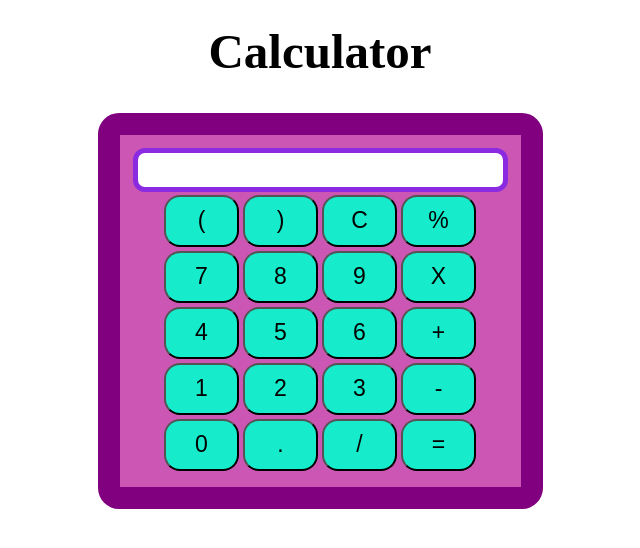
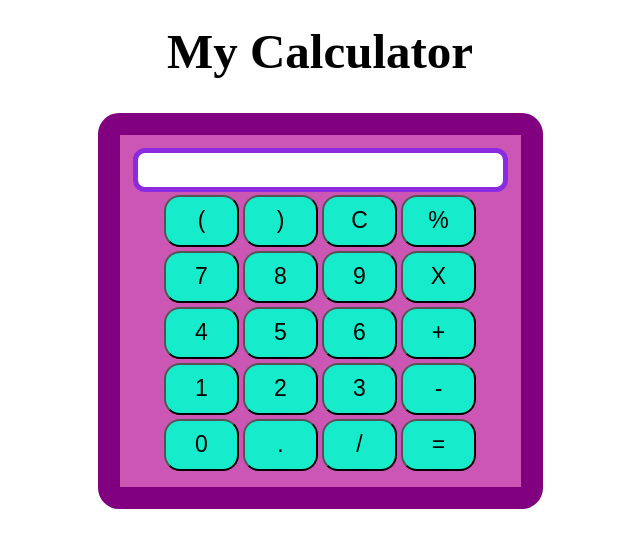
Before and after one commit to Akanksha0808-git/Calculator, a plain HTML site: page index.html in a window 1280 px wide. Shown: the whole page, without its empty margins (320-960 px from the left). Drawn offline with Linux system fonts and the light colour scheme.

Commit message:
again commit

```diff
--- a/index.html
+++ b/index.html
@@ -10,7 +10,7 @@
 
 <body>
     <div class="container">
-        <h1>Calculator</h1>
+        <h1> My Calculator</h1>
         <div class="calculator">
         <input type="text" name="screen" id="screen">
         <table>
```
